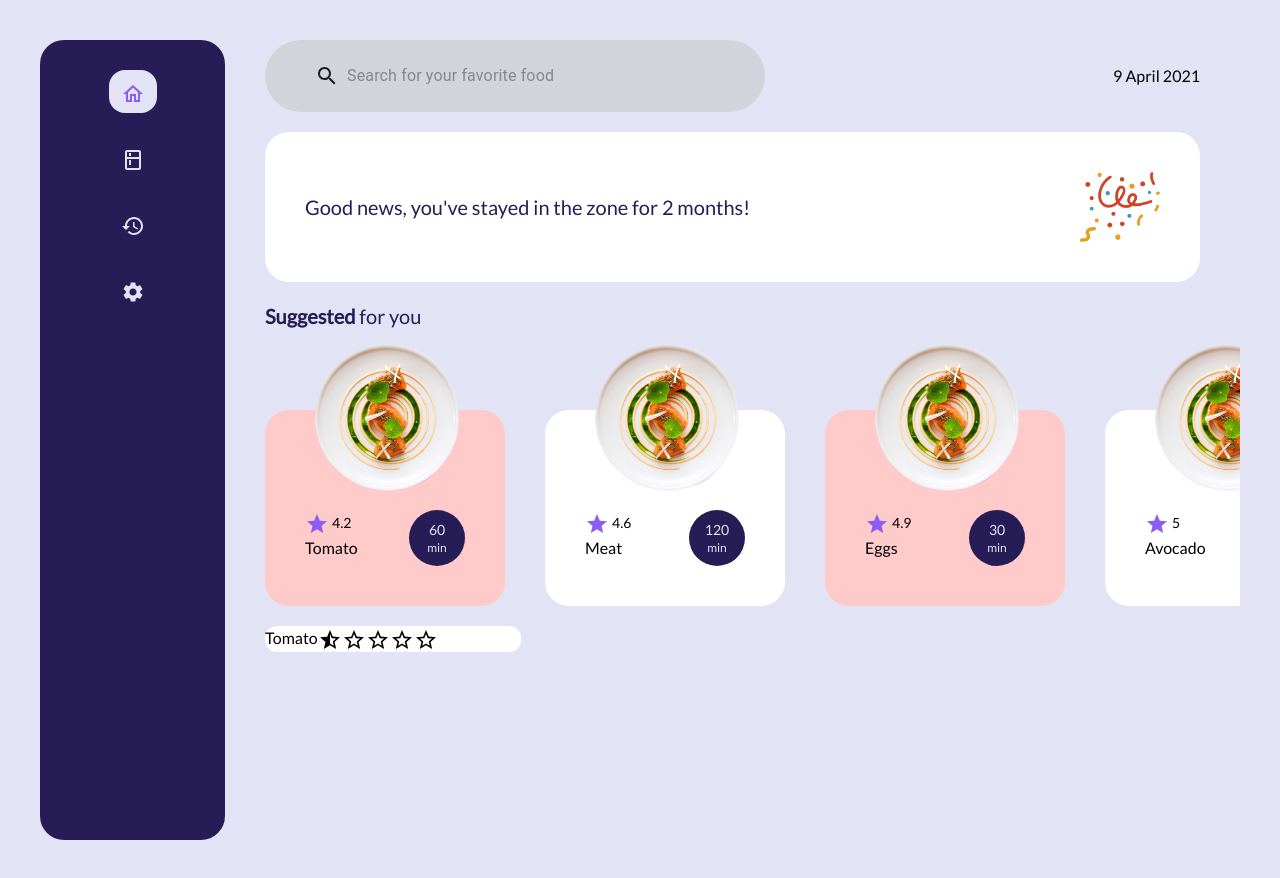
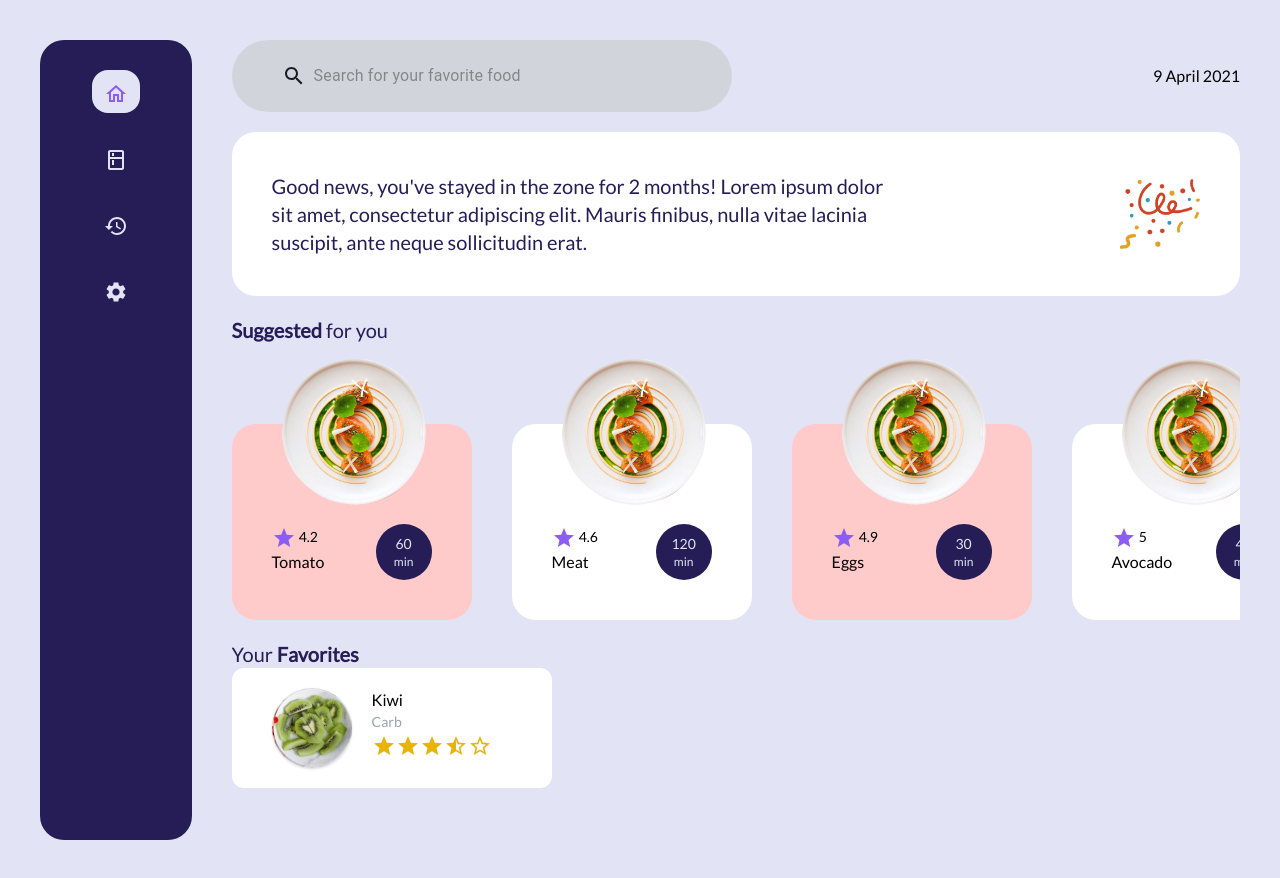
Before and after one commit to Nickelfront/zone-app, a React (Create React App) app: page / in a window 1280 px wide. Built offline with nearby package versions, Linux system fonts and the light colour scheme.

Commit message:
GitHub pages test

```diff
--- a/package.json
+++ b/package.json
@@ -2,6 +2,7 @@
   "name": "the-zone-app",
   "version": "0.1.0",
   "private": true,
+  "homepage": "http://nickelfront.github.io/zone-app",
   "dependencies": {
     "@craco/craco": "^6.1.1",
     "@material-ui/core": "^4.11.3",
@@ -15,6 +16,7 @@
     "@types/react-dom": "^17.0.3",
     "@types/react-router-dom": "^5.1.7",
     "axios": "^0.21.1",
+    "gh-pages": "^3.1.0",
     "node-sass": "^5.0.0",
     "react": "^17.0.2",
     "react-dom": "^17.0.2",
@@ -26,6 +28,8 @@
     "web-vitals": "^1.1.1"
   },
   "scripts": {
+    "predeploy": "npm run build",
+    "deploy": "gh-pages -d build",
     "start": "craco start",
     "build": "craco build",
     "test": "craco test",
--- a/src/App.tsx
+++ b/src/App.tsx
@@ -28,7 +28,7 @@ class App extends Component {
       routes.push(<Route key={index} exact path={item.url} component={item.component} />);
     }
 
-    return <main className="m-10 flex">
+    return <main className="m-10 flex space-x-10">
       <Navigation links={links} />
       <section className="hide-scrollbar overflow-auto max-h-screen">
         <Switch>
--- a/src/Banner/Banner.tsx
+++ b/src/Banner/Banner.tsx
@@ -8,7 +8,7 @@ class Banner extends Component<BannerProps> {
 
     render() {
         return <div className="flex justify-between bg-white rounded-3xl p-10">
-            <h4 className="text-purple-dark text-xl self-center">{this.props.text}</h4>
+            <h4 className="text-purple-dark text-xl self-center w-8/12">{this.props.text}</h4>
             <img className="object-right object-contain w-20" src={this.props.imgSrc}/>
         </div>
     }
--- a/src/FavoriteItem/FavoriteItem.tsx
+++ b/src/FavoriteItem/FavoriteItem.tsx
@@ -2,31 +2,41 @@ import { Component } from "react";
 import StarIcon from '@material-ui/icons/Star';
 import StarHalfIcon from '@material-ui/icons/StarHalf';
 import StarBorderIcon from '@material-ui/icons/StarBorder';
-// import food from '../img/food.jpg';
+import food from '../img/food.jpg';
+import { MealType } from "../utils/types";
 
 type FavoriteItemProps = {
     name: string
     rating: number
+    mealType: MealType
 }
 class FavoriteItem extends Component<FavoriteItemProps> {
 
     render() {
         let starsRating = [];
         for (let index = 0; index < Math.floor(this.props.rating); index++) {
-            starsRating.push(<StarIcon key={starsRating.length} className="text-yellow"/>);
+            starsRating.push(<StarIcon key={starsRating.length} className="text-yellow-500"/>);
         }
         if (this.props.rating % 1 != 0) {
-            starsRating.push(<StarHalfIcon key={starsRating.length} className="text-yellow"/>);
+            starsRating.push(<StarHalfIcon key={starsRating.length} className="text-yellow-500"/>);
         }
         if (starsRating.length < 5) {
             while(starsRating.length < 5) {
-                starsRating.push(<StarBorderIcon key={starsRating.length} className="text-yellow"/>);
+                starsRating.push(<StarBorderIcon key={starsRating.length} className="text-yellow-500"/>);
             }
         }
 
-        return <div className="bg-white rounded-xl w-64">
+        return <div className="bg-white rounded-xl w-80 px-10 py-5 flex">
+            <div className="pr-5">
+                <img className="shadow rounded-full max-w-full h-20 align-middle border-none" src={food}/>
+            </div>
+            <div className="flex flex-col align-middle">
                 <span>{this.props.name}</span>
-            {starsRating}
+                <span className="text-gray-400 text-sm">{this.props.mealType}</span>
+                <div>
+                    {starsRating}
+                </div>
+            </div>
         </div>
     }
 }
--- a/src/Favorites/Favorites.tsx
+++ b/src/Favorites/Favorites.tsx
@@ -1,12 +1,16 @@
 import { Component } from "react";
 import FavoriteItem from "../FavoriteItem/FavoriteItem";
+import { MealType } from "../utils/types";
 
 class Favorites extends Component {
 
     render() {
+        let favorites = [];
+
 
         return <section>
-            <FavoriteItem name="Tomato" rating={0.5}/>
+            <h2 className="text-purple-dark text-xl">Your <strong>Favorites</strong></h2>
+            <FavoriteItem name="Kiwi" mealType={MealType.CARB} rating={3.5}/>
         </section>
     }
 }
--- a/src/components/Dashboard/Dashboard.tsx
+++ b/src/components/Dashboard/Dashboard.tsx
@@ -18,12 +18,14 @@ class Dashboard extends Component {
             {name: 'Eggs', type: MealType.PROTEIN, img: img, rating: 4.9, prepTime: 30},
             {name: 'Avocado', type: MealType.FAT, img: img, rating: 5, prepTime: 40},
         ];
-        return <section className="px-10 space-y-5">
+        let favorites = [];
+
+        return <section className="space-y-5">
             <div className="flex justify-between">
                 <Search className="max-w-lg"/>
                 <DateDisplay/>
             </div>
-            <Banner text="Good news, you've stayed in the zone for 2 months!" imgSrc={bannerImg}/>
+            <Banner text="Good news, you've stayed in the zone for 2 months! Lorem ipsum dolor sit amet, consectetur adipiscing elit. Mauris finibus, nulla vitae lacinia suscipit, ante neque sollicitudin erat." imgSrc={bannerImg}/>
             <Suggestions meals={meals}/>
             <Favorites/>
         </section>
--- a/src/utils/types/index.ts
+++ b/src/utils/types/index.ts
@@ -15,7 +15,7 @@ export type Recipe = {
 }
 
 export enum MealType {
-    CARB,
-    PROTEIN,
-    FAT
+    CARB = "Carb",
+    PROTEIN = "Protein",
+    FAT = "Fat"
 }
```
Also changed, not shown: 1 other file (tests, documents, lock files or other folders).
